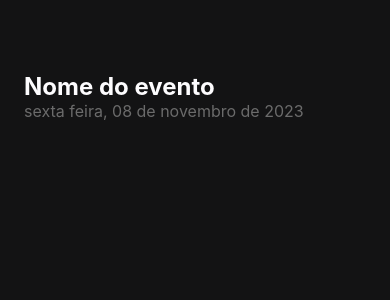
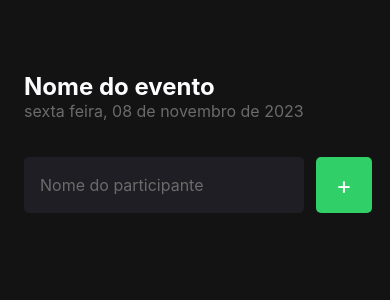
Before and after one commit to antoniojpsalves/reactnative, a React Native app: screen / in a window 390 px wide. Shown: the top 300 px of the page. Built offline with nearby package versions, Linux system fonts and the light colour scheme.

Commit message:
feat: utilizando css em componentes

```diff
--- a/src/screens/Home/index.tsx
+++ b/src/screens/Home/index.tsx
@@ -1,13 +1,30 @@
-import { Text, View } from 'react-native'
+import { Text, View, TextInput, TouchableOpacity } from 'react-native'
 import { StatusBar } from 'expo-status-bar';
 import { styles } from './styles'
 
 export function Home() {
+
+  function handleParticipantAdd() {
+    // return console.log('oi')
+  }
+
   return (
     <View style={styles.container}>
       <StatusBar style="light" />
       <Text style={styles.eventName}>Nome do evento</Text>
       <Text style={styles.eventDate}>sexta feira, 08 de novembro de 2023</Text>
+
+      <View style={styles.form}>
+        <TextInput
+          style={styles.input}
+          placeholder='Nome do participante'
+          placeholderTextColor="#6b6b6b"
+          keyboardType='default'
+        />
+        <TouchableOpacity style={styles.button} onPress={handleParticipantAdd}>
+          <Text style={styles.buttonText}> + </Text>
+        </TouchableOpacity>
+      </View>
     </View>
   );
 }
--- a/src/screens/Home/styles.ts
+++ b/src/screens/Home/styles.ts
@@ -17,5 +17,35 @@
   eventDate: {
     color: '#6b6b6b',
     fontSize: 16,
+  },
+  input: {
+    flex: 1,
+    height: 56,
+    backgroundColor: '#1f1e25',
+    borderRadius: 5,
+    color: '#fff',
+    padding: 16,
+    fontSize: 16,
+    marginRight: 12,
+  },
+  buttonText: {
+    color: '#fff',
+    fontSize: 24
+  },
+  button: {
+    width: 56,
+    height: 56,
+    borderRadius: 5,
+    backgroundColor: '#31cf67',
+    alignItems: 'center',
+    justifyContent: 'center'
+  },
+  form: {
+    width: '100%',
+    flexDirection: 'row',
+    justifyContent: 'space-between',
+    marginTop: 36,
+    marginBottom: 42
   }
+
 });
```
